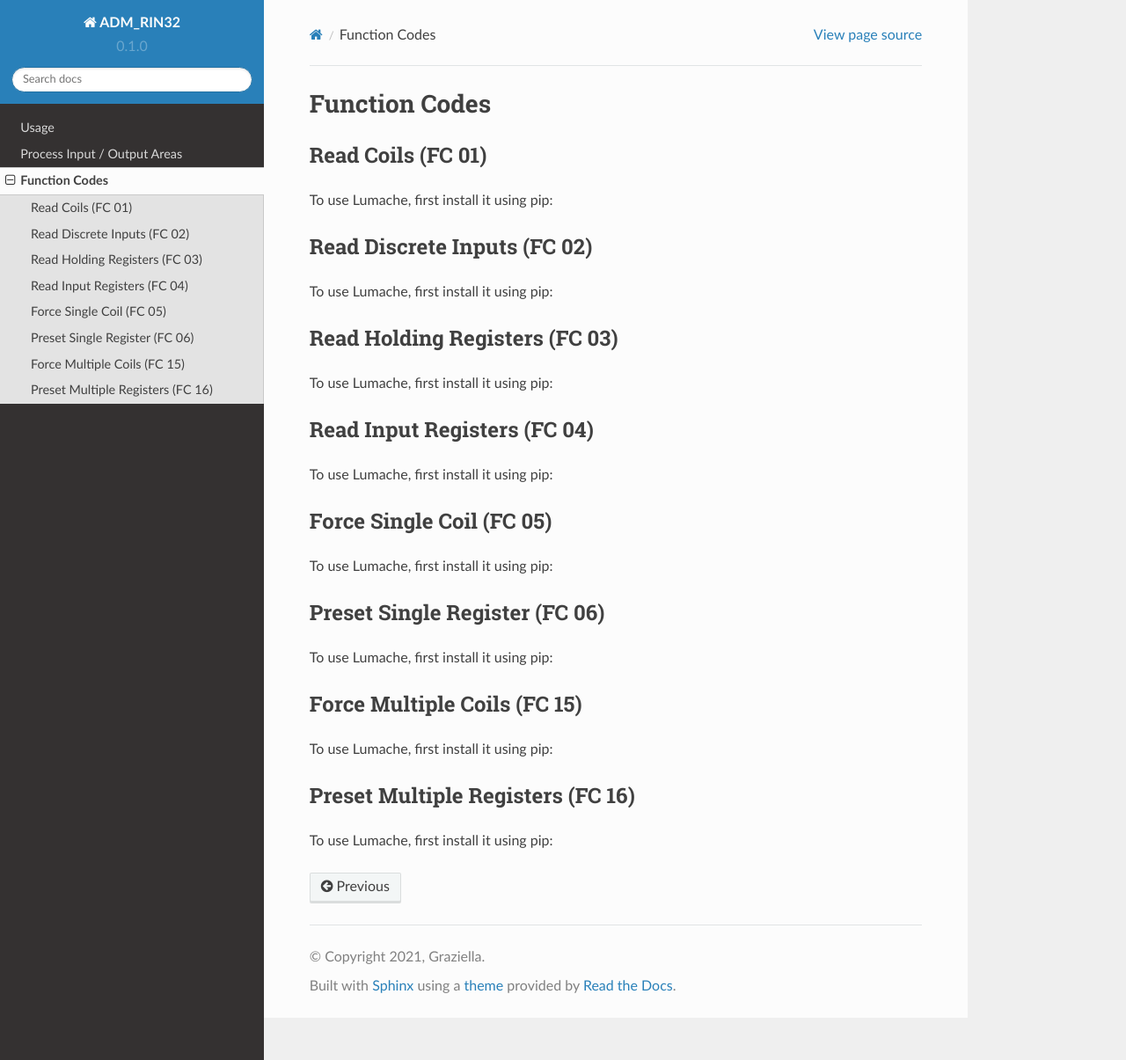
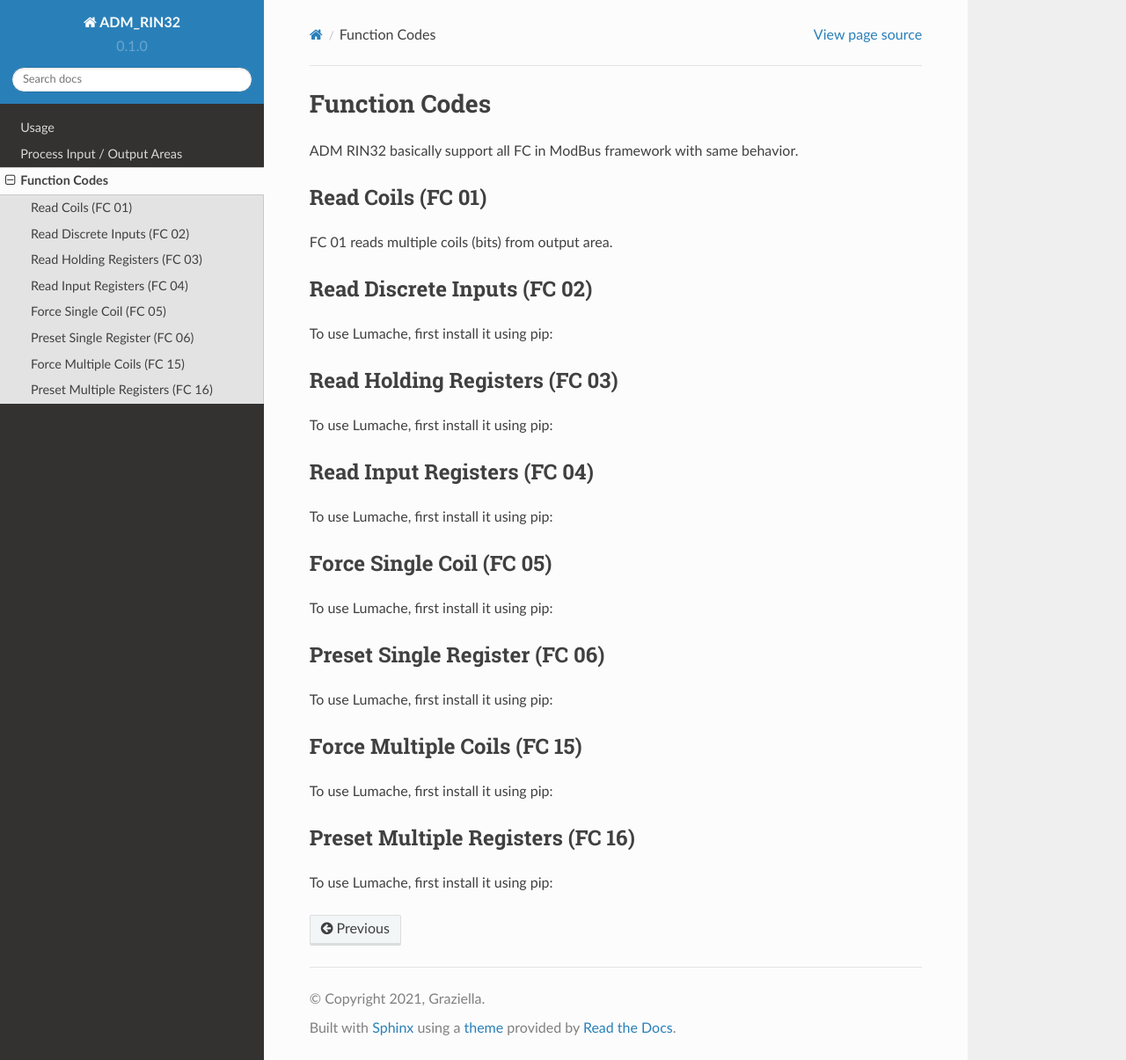
Before and after one commit to KeuntekLee/ADM_RIN32_Docs, a Sphinx documentation site: the page built from docs/source/functioncodes.rst, in a window 1280 px wide and 1205 px high. Shown: the whole window at 88% size. Built offline with Sphinx 7.4.7 and the Read the Docs theme 2.0.0, drawn with Linux system fonts in a browser that asks for light colours.

Commit message:
Update functioncodes.rst

```diff
--- a/docs/source/functioncodes.rst
+++ b/docs/source/functioncodes.rst
@@ -5,10 +5,13 @@ Function Codes
 .. _readholdingregisters:
 .. _readdiscreteinputs:
 
+ADM RIN32 basically support all FC in ModBus framework with same behavior.
+
 Read Coils (FC 01)
 ------------
 
-To use Lumache, first install it using pip:
+FC 01 reads multiple coils (bits) from output area.
+
 
 Read Discrete Inputs (FC 02)
 ------------
```
